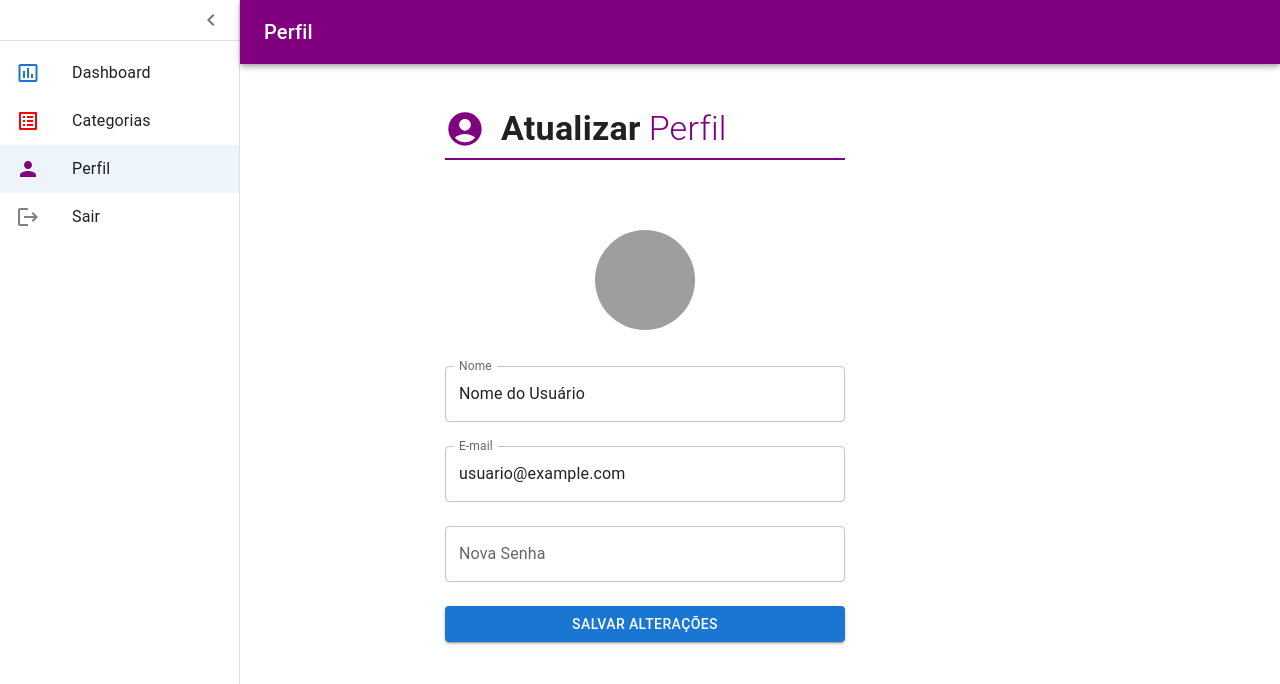
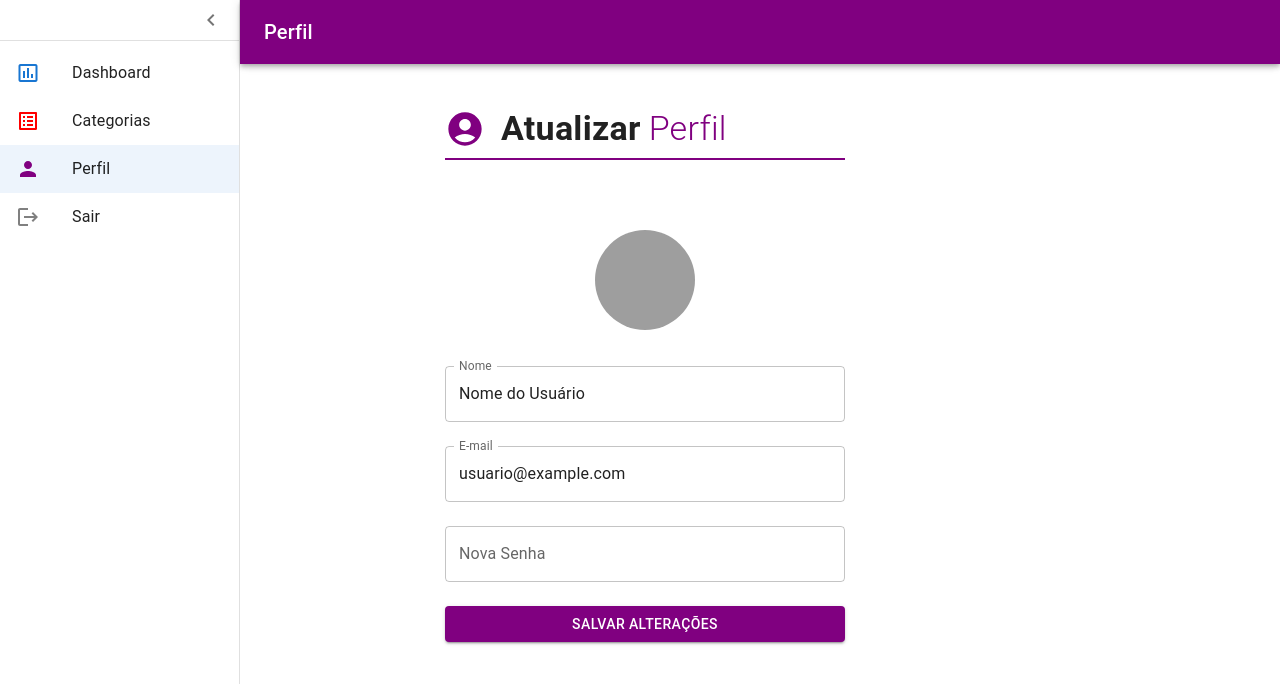
Before and after one commit to O-Farias/PlanifiqueV1-Frontend, a React (Vite) app: page /perfil in a window 1280 px wide. Shown: the top 684 px of the page. Built offline with nearby package versions, Linux system fonts and the light colour scheme; grey boxes are pictures that could not be loaded.

Commit message:
Alterado a cor do botão de salvar alterações para roxo, para manter a consistência visual

```diff
--- a/src/components/Perfil/UserInfoForm.tsx
+++ b/src/components/Perfil/UserInfoForm.tsx
@@ -85,8 +85,14 @@ const UserInfoForm: React.FC<UserInfoFormProps> = ({
         <Button
           type="submit"
           variant="contained"
-          color="primary"
-          sx={{ mt: 2, width: "100%" }}
+          sx={{
+            mt: 2,
+            width: "100%",
+            backgroundColor: "#800080",
+            "&:hover": {
+              backgroundColor: "#6a006a",
+            },
+          }}
         >
           Salvar Alterações
         </Button>
```
